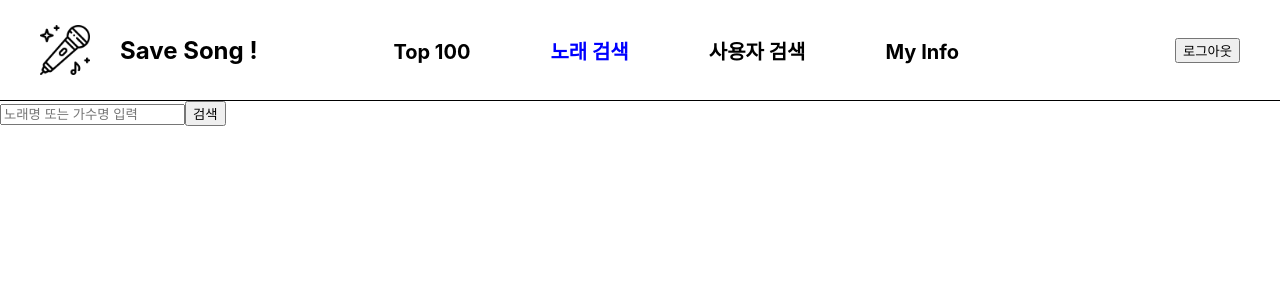
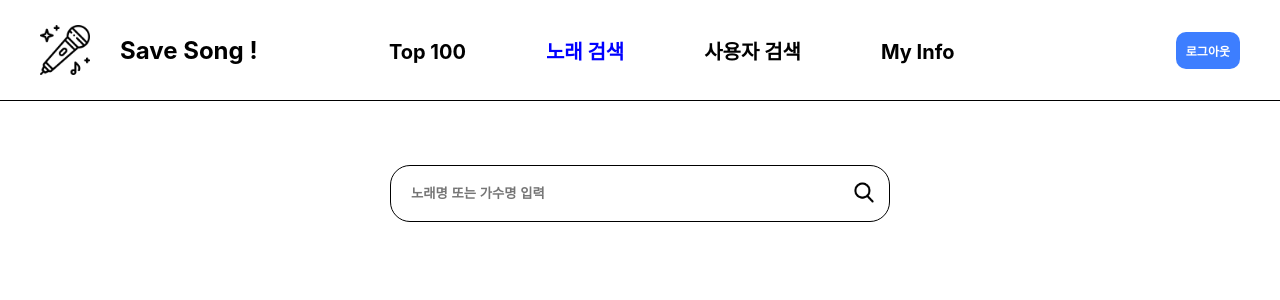
Before and after one commit to ehdrjs4502/save-song, a React (Create React App) app: page /Search in a window 1280 px wide. Shown: the top 300 px of the page. Built offline with nearby package versions, Linux system fonts and the light colour scheme.

Commit message:
04 11 css 업뎃

```diff
--- a/src/components/AgeGroupTop.js
+++ b/src/components/AgeGroupTop.js
@@ -23,7 +23,7 @@ function AgeGroupTop() {
     };
 
     return (
-        <div style={{fontSize:'12px', float:'right', marginTop:'200px', marginRight:'20px'}}>
+        <div style={{fontSize:'12px', marginTop:'15%'}}>
             <div><h2>{ageGroup}대 {gender}성 Top 3</h2></div>
             <div>
                 <table className="" style={{textAlign:'center'}}>
--- a/src/components/Main.js
+++ b/src/components/Main.js
@@ -7,7 +7,8 @@ function Main() {
     return(
         <div>
             <div><Menu/></div>
-            <div>
+            <div style={{display:'flex', justifyContent:'space-evenly'}}>
+                <div></div>
                 <PopularChart/>
                 <AgeGroupTop/>
             </div>
--- a/src/components/Menu.js
+++ b/src/components/Menu.js
@@ -4,10 +4,8 @@ import "../css/menu.css";
 
 function Menu() {
     const navigate = useNavigate();
-
+    const userName = window.sessionStorage.getItem("name")
     const pathName = useLocation().pathname;
-
-    console.log(pathName);
 
     function onClickLogOut() { //로그아웃 버튼 눌렀을 때 함수
         console.log("handleLogout");
@@ -35,7 +33,7 @@ function Menu() {
                     <li><Link style={pathName === "/MyInfo" ? {color : 'blue'} : {color : 'black'}} to="/MyInfo">My Info</Link></li>
                 </ul>
             </div>
-            <div>{window.sessionStorage.getItem("name")} <button onClick={onClickLogOut}>로그아웃</button></div>
+            <div><span className="userName">{userName}</span> <button className="logoutBtn" onClick={onClickLogOut}>로그아웃</button></div>
         </div>
     )
 }
--- a/src/components/PopularChart.js
+++ b/src/components/PopularChart.js
@@ -20,7 +20,7 @@ function PopularChart() {
     };
 
     return(
-        <div style={{float:'left', marginLeft:'200px'}}>
+        <div style={{}}>
             <div><h2>인기차트</h2></div>
             <div>
                 <table className="popularTable" style={{textAlign:'center'}}>
--- a/src/components/Search.js
+++ b/src/components/Search.js
@@ -2,20 +2,21 @@ import axios from "axios";
 import React, { useState } from "react";
 import AddBtn from './AddBtn';
 import Menu from "./Menu";
+import '../css/search.css';
+import search from '../img/search.png';
 
 function Search() {
     const [inputText, setInputText] = useState('');
     const [searchList, setSearchList] = useState([]);
-    console.log("검색창")
 
     function onChangeSearch(e) { // Search 인풋 태그에 변화가 생길때
         setInputText(e.target.value);
-    }
+    };
 
     const handleOnKeyPress = e => { // input search에서 클릭 했을 때에 함수
         if (e.key === 'Enter') {
             getMusicList(); // Enter 입력이 되면 클릭 이벤트 실행
-        }
+        };
     };
 
     async function getMusicList() { // 노래 가져오는 함수
@@ -27,8 +28,8 @@ function Search() {
             const trackList = res.data.results.trackmatches.track; // api에서 가져온 노래 리스트 객체 저장
             console.log(trackList);
             setSearchList(trackList); // searchList에 저장
-        })
-    }
+        });
+    };
 
     const truncate = (str, n) => {
         return str?.length > n ? str.substr(0, n - 1) + "..." : str;
@@ -37,23 +38,36 @@ function Search() {
     return(
         <div>
             <div><Menu/></div>
-            <div>
-                <input type="search" className="form-control rounded" placeholder="노래명 또는 가수명 입력" onKeyPress={handleOnKeyPress} onKeyUp={getMusicList} onChange={onChangeSearch}/>
-                <button type="button" id="search_btn" onClick={getMusicList}>검색</button>
+            <div className="searchBox">
+                <div className="searchForm">
+                    <input type="search" className="searchInput" placeholder="노래명 또는 가수명 입력" onKeyPress={handleOnKeyPress} onChange={onChangeSearch}/>
+                    <button type="button" className="searchBtn" onClick={getMusicList}><img className="searchImg" alt="searchImg" src={search}/></button>
+                </div>
             </div>
 
+            {searchList.length == 0 ? '' :
+                <div className="listBox">
                     <div>
+                        <table className="searchTable">
+                            <tr>
+                                <th  style={{width:'70%'}}>곡제목</th>
+                                <th  style={{width:'30%'}}>가수명</th>
+                                <th></th>
+                            </tr>
                         {searchList.map((item) => {
                             return (
-                        <div>
-                            <ul>
-                                <li key={item.index}>{truncate(item.name,30)} / {truncate(item.artist,20)} <AddBtn name = {item.name} artist = {item.artist}/></li>
-                            </ul>
-                        </div>
-
+                                <tr>
+                                    <td>{truncate(item.name,30)}</td>
+                                    <td>{truncate(item.artist,20)} </td>
+                                    <td><AddBtn name = {item.name} artist = {item.artist}/></td>
+                                </tr>
                             )
                         })}
+                        </table>
                     </div>
+                </div>
+            }
+
         </div>
     )
 }
--- a/src/css/menu.css
+++ b/src/css/menu.css
@@ -42,3 +42,26 @@
 .menuBox ul li a:hover {
     color: blue;
 }
+
+.userName {
+    font-weight: bold;
+    font-size: 15px;
+    margin-right: 10px;
+}
+
+.logoutBtn {
+    background-color: #3d7eff;
+    color: #fff;
+    border:none;
+    border-radius:10px;
+    min-height: 30px;
+    min-width: 50px;
+    font-weight: bold;
+    font-size: 12px;
+    padding: 10px;
+}
+
+.logoutBtn:hover {
+    cursor: pointer;
+    background-color: #0055ff;
+}
--- /dev/null
+++ b/src/css/search.css
@@ -0,0 +1,64 @@
+.searchBox {
+    display: flex;
+    justify-content: center;
+}
+
+.searchForm {
+    position:relative;
+    width: 500px;
+    margin-top: 5%;
+}
+
+.searchInput {
+    outline:0;
+    border: 1px solid black;
+    border-radius: 20px;
+    display:block;
+    width:100%;
+    padding:20px;
+    padding-right:60px;
+    font-weight:bold;
+}
+
+.searchBtn {
+    position:absolute;
+    top:50%;
+    right:10px;
+    transform:translateY(-50%);
+    border: 0;
+    background-color: transparent;
+}
+
+.searchImg {
+    width: 20px;
+}
+
+.searchImg:hover {
+    cursor: pointer;
+}
+
+.listBox {
+    display: flex;
+    justify-content: center;
+}
+
+.listUl {
+    text-decoration: none;
+}
+
+.searchTable {
+    width: 1000px;
+    margin-top: 30px;
+    text-align: center;
+    border-collapse: collapse;
+}
+
+.searchTable th {
+    border-bottom: 1.5px solid rgb(0, 0, 0);
+    padding: 10px 30px 10px 30px;
+}
+
+.searchTable td {
+    border-bottom: 1px solid rgba(46, 46, 46, 0.366);
+    padding: 10px 30px 10px 30px;
+}
```
Also changed, not shown: src/img/search.png (added). Lines whose indentation alone changed are shown as unchanged.
